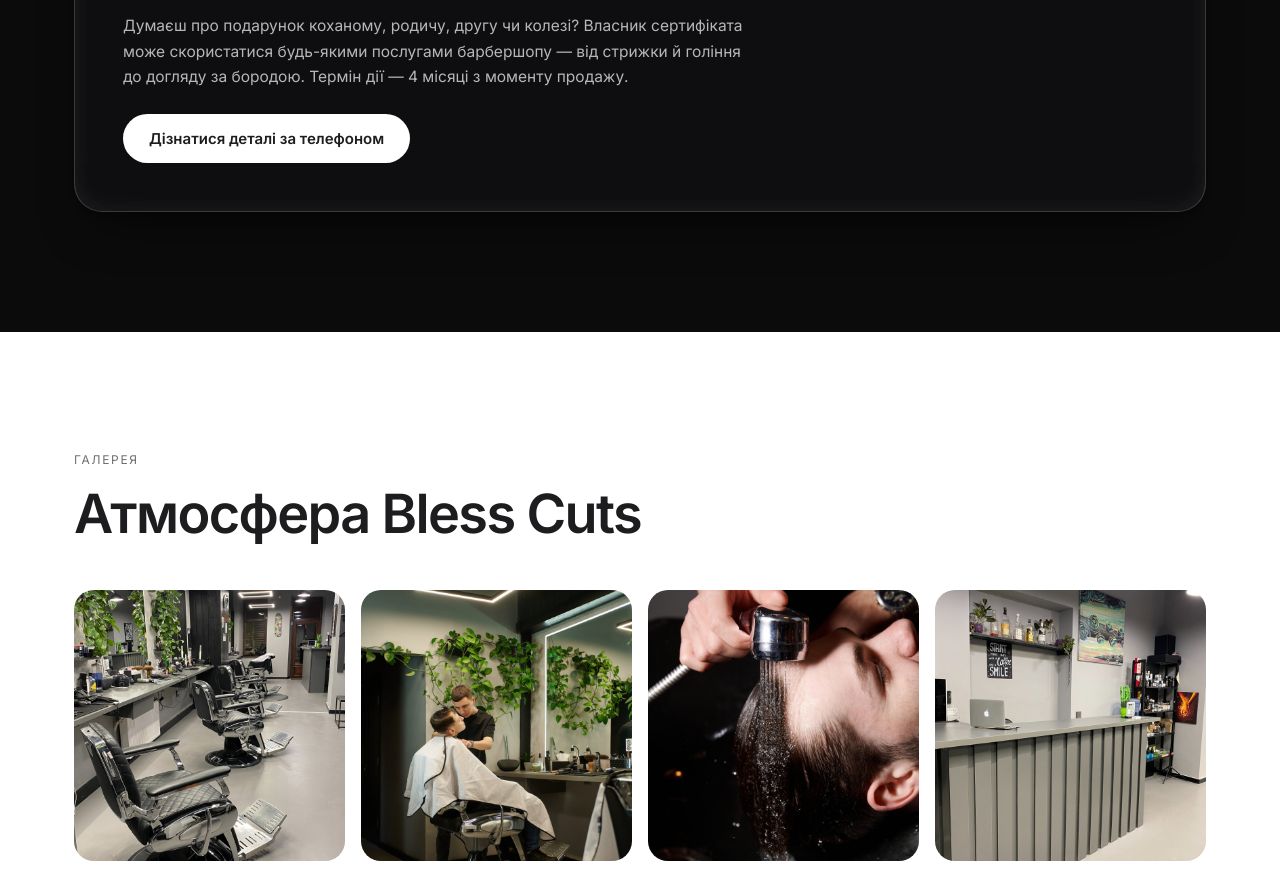
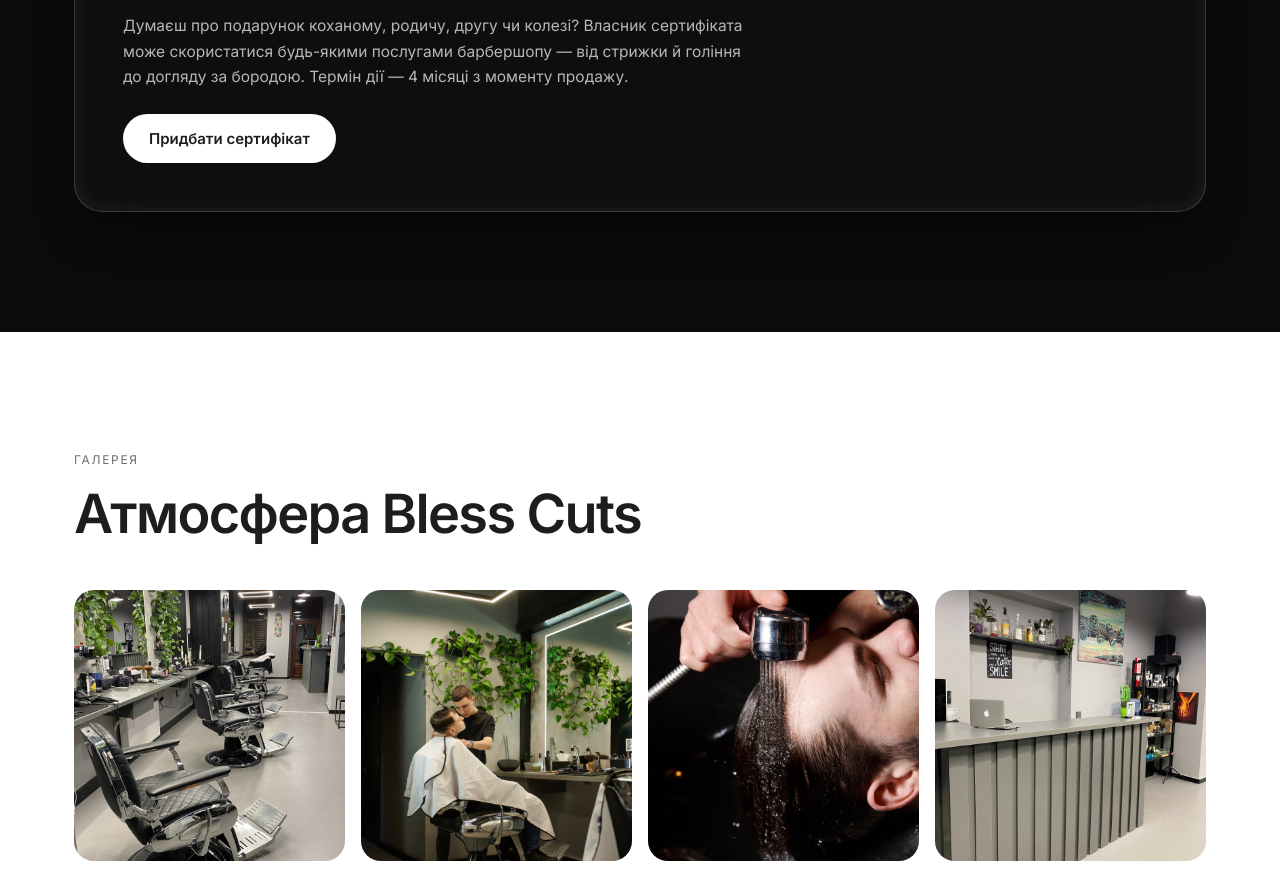
Before and after one commit to Nazya-Why/bless-cuts-barbershop, a plain HTML site: page index.html in a window 1280 px wide. Shown: the part 6127-7001 px from the top of the page. Drawn offline with Linux system fonts and the light colour scheme.

Commit message:
Gift cert CTA: single clear action, buy via Instagram

```diff
--- a/index.html
+++ b/index.html
@@ -492,7 +492,7 @@
         <div class="gift-text">
           <h3>Сертифікат у Bless Cuts — подарунок, який гідно оцінять</h3>
           <p>Думаєш про подарунок коханому, родичу, другу чи колезі? Власник сертифіката може скористатися будь-якими послугами барбершопу — від стрижки й гоління до догляду за бородою. Термін дії — 4 місяці з моменту продажу.</p>
-          <a class="btn btn-primary" style="margin-top:24px;" href="tel:+380975444454">Дізнатися деталі за телефоном</a>
+          <a class="btn btn-primary" style="margin-top:24px;" href="https://www.instagram.com/blesscuts.barbershop/" target="_blank" rel="noopener">Придбати сертифікат</a>
         </div>
       </div>
     </div>
```
